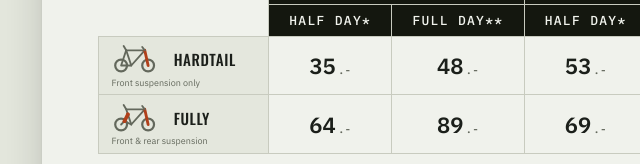
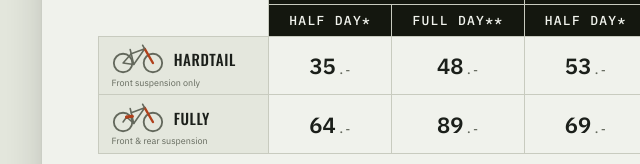
Before and after one commit to MichalBryxi/bikebox.ch-Grindelwald_Rental_Poster, a website built with Vite: page src/index.html in a window 1280 px wide. Shown: the part 514-678 px from the top of the page, 201-841 px from the left. Built offline with nearby package versions, Linux system fonts and the light colour scheme.

Commit message:
Cool bike bro

```diff
--- a/src/index.html
+++ b/src/index.html
@@ -45,14 +45,14 @@
       </thead>
       <tbody>
         <tr>
-          <th><span class="rowhead"><svg class="ico susp" viewBox="0 0 64 36" aria-hidden="true"><circle cx="12" cy="26" r="7"/><circle cx="44" cy="26" r="7"/><path d="M18 8H40M24 26 18 8M24 26 40 8"/><path d="M40 8 44 26" class="fork"/><path d="M24 26 12 26M18 8 12 26" class="rear"/><path d="M18 8 15 3M40 8 37 4"/></svg>Hardtail</span><span class="rowsub">Front suspension only</span></th>
+          <th><span class="rowhead"><svg class="ico susp" viewBox="0 0 76 44" aria-hidden="true"><circle cx="17" cy="28" r="13"/><circle cx="59" cy="28" r="13"/><path d="M28.5 15 47.5 8M32 30 28.5 15M32 30 47.5 8"/><path d="M47.5 8 59 28" class="fork"/><path d="M32 30 17 28M28.5 15 17 28" class="rear"/><path d="M28.5 15 27 9M47.5 8 44.5 3"/></svg>Hardtail</span><span class="rowsub">Front suspension only</span></th>
           <td>35<span>.-</span></td>
           <td>48<span>.-</span></td>
           <td>53<span>.-</span></td>
           <td>72<span>.-</span></td>
         </tr>
         <tr>
-          <th><span class="rowhead"><svg class="ico susp" viewBox="0 0 64 36" aria-hidden="true"><circle cx="12" cy="26" r="7"/><circle cx="44" cy="26" r="7"/><path d="M18 8H40M24 26 18 8M24 26 40 8"/><path d="M40 8 44 26" class="fork"/><path d="M24 26 16 22M16 22 12 26" class="rear"/><path d="M20 14 16 22" class="shock"/><circle cx="20" cy="14" r="1.6" class="pivot"/><circle cx="16" cy="22" r="1.6" class="pivot"/><path d="M18 8 15 3M40 8 37 4"/></svg>Fully</span><span class="rowsub">Front &amp; rear suspension</span></th>
+          <th><span class="rowhead"><svg class="ico susp" viewBox="0 0 76 44" aria-hidden="true"><circle cx="17" cy="28" r="13"/><circle cx="59" cy="28" r="13"/><path d="M28.5 15 47.5 8M32 30 28.5 15M32 30 47.5 8"/><path d="M47.5 8 59 28" class="fork"/><path d="M32 30 22 21M22 21 17 28" class="rear"/><path d="M29.7 20 22 21" class="shock"/><circle cx="29.7" cy="20" r="1.6" class="pivot"/><circle cx="22" cy="21" r="1.6" class="pivot"/><path d="M28.5 15 27 9M47.5 8 44.5 3"/></svg>Fully</span><span class="rowsub">Front &amp; rear suspension</span></th>
           <td>64<span>.-</span></td>
           <td>89<span>.-</span></td>
           <td>69<span>.-</span></td>
```
